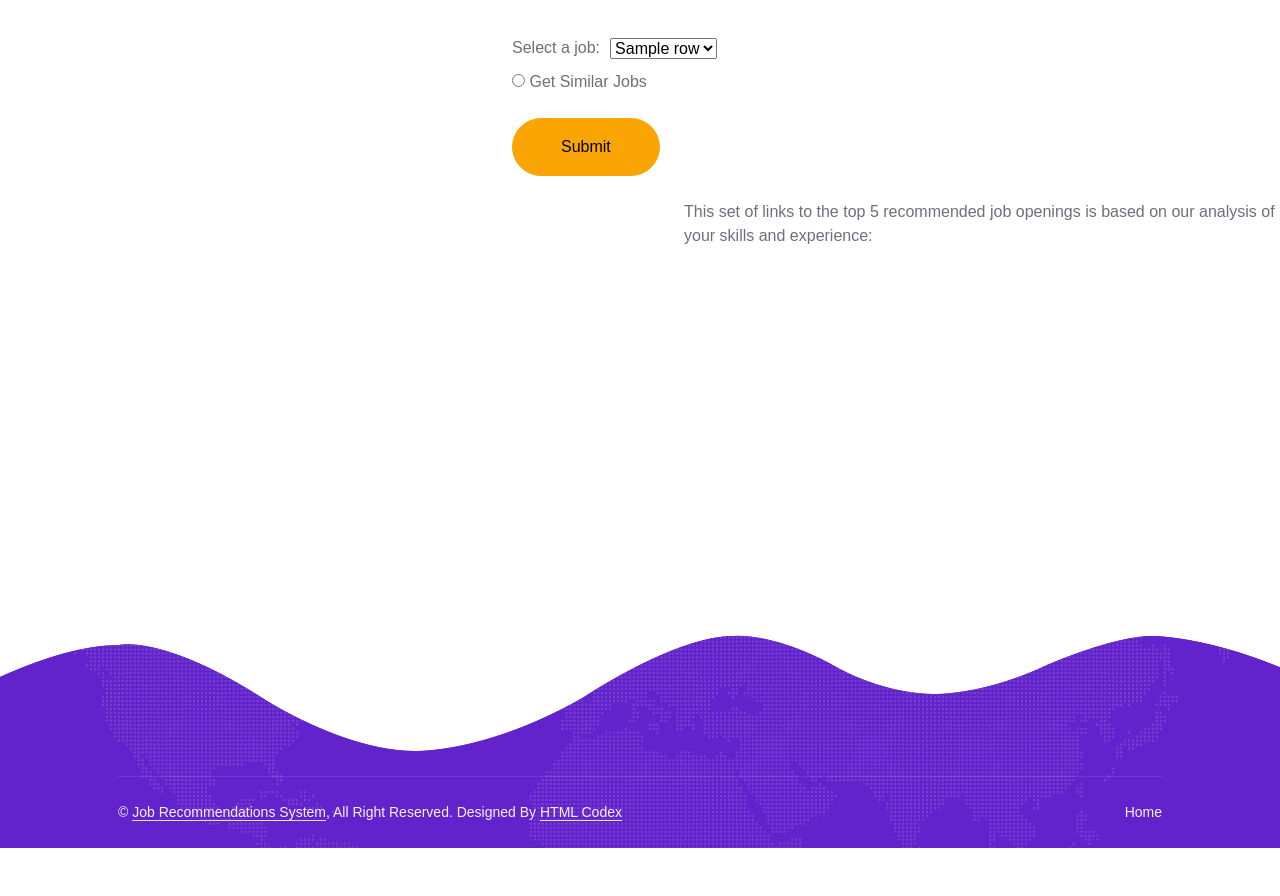
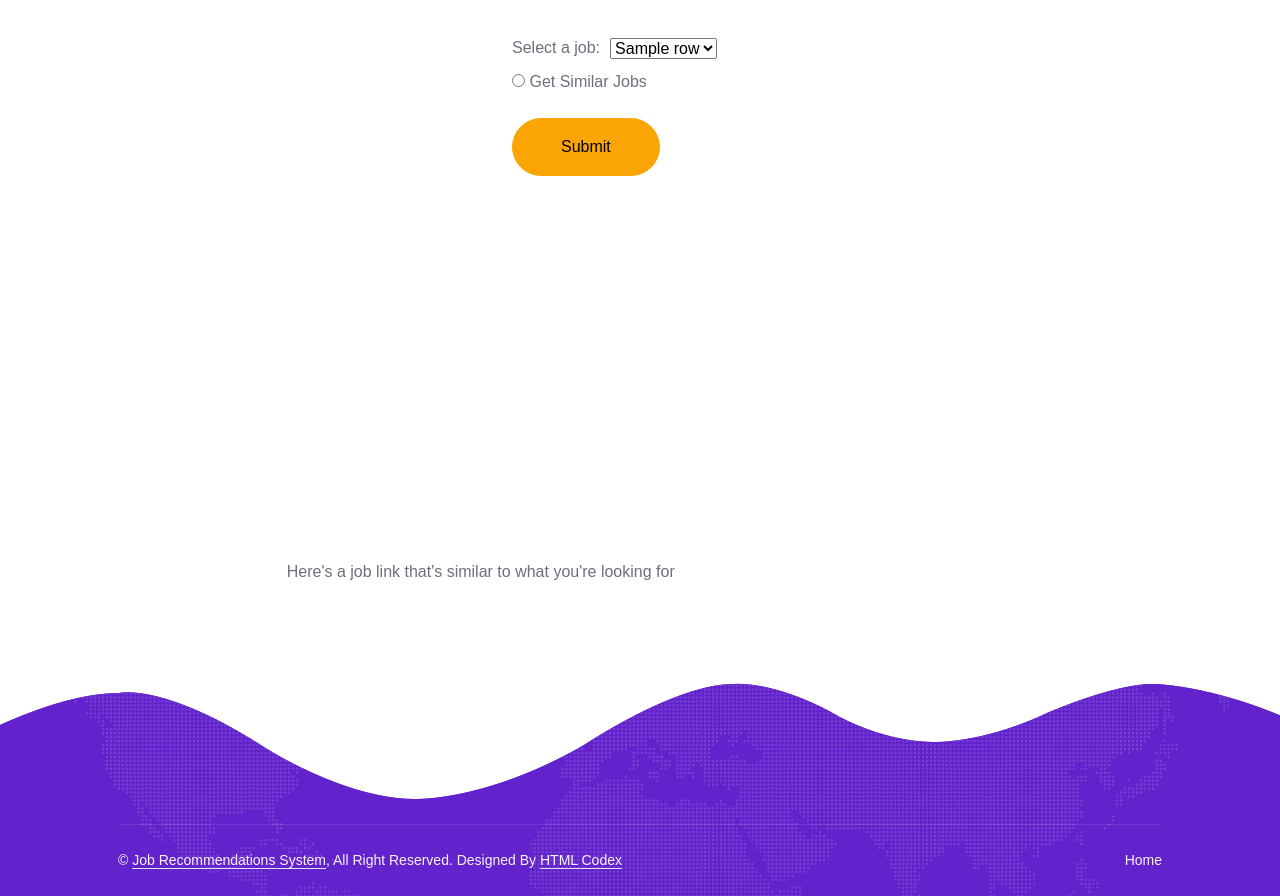
Before and after one commit to MohamedZaki33/Deploy_GP, a Flask app: template templates/recommendation_result.html in a window 1280 px wide. Shown: the part 632-1528 px from the top of the page. Before the commit the page ends 1480 px from the top, so only its background shows below. Run offline with Flask 3, Linux system fonts and the light colour scheme; the template is opened without the code that fills it: most values are stand-ins (such as "Sample title", 1, 10 or a date in 2020); parts of the project's set-up code (start-up, migrations or seed data) failed here and were passed over; some libraries are stand-ins or nearby versions.

Commit message:
Update recommendation_result.html

```diff
--- a/templates/recommendation_result.html
+++ b/templates/recommendation_result.html
@@ -131,10 +131,10 @@
         <!-- Navbar & Hero Start -->
         <div class="container-xxl position-relative p-0">
             <nav class="navbar navbar-expand-lg navbar-light px-4 px-lg-5 py-3 py-lg-0">
-<!--                <a href="" class="navbar-brand p-0">-->
+                <a href="" class="navbar-brand p-0">
                     <h1 class="m-0">Recommendation Results</h1>
 
-<!--                </a>-->
+                </a>
                 <button class="navbar-toggler" type="button" data-bs-toggle="collapse" data-bs-target="#navbarCollapse">
                     <span class="fa fa-bars"></span>
                 </button>
@@ -250,21 +250,18 @@
 <!--          </div>-->
 
           <button class="btn btn-secondary py-sm-3 px-sm-5 rounded-pill me-3 animated slideInLeft" type="submit">Submit</button>
-            <br>
-            <br>
-             <div style="margin-left: 20%;">
-              <div>
-                    <p style="margin-left: 3%;"> This set of links to the top 5 recommended job openings is based on our analysis of your skills and experience: </p>
-              </div>
-              <div id="similar-jobs"></div>
-            </div>
         </form>
 <!--      </div>-->
 
 
 <!--    </div>-->
 
-
+     <div style="margin-left: 20%;">
+      <div>
+            <p style="margin-left: 3%;"> Here's a job link that's similar to what you're looking for </p>
+      </div>
+      <div id="similar-jobs"></div>
+    </div>
 <!--    <div id="matching-cv-skills"></div>-->
 
 
@@ -320,7 +317,9 @@
         var jobTitleIndex = document.getElementById('job-select').selectedIndex;
 
         // Get the selected job title and action from the form data
-        var jobTitle = formData.get('job_title');
+
+        //var jobTitle = formData.get('job_title');
+        var jobTitle = document.getElementById('job-select').value ;
         var action = formData.get('action');
 
         // Send an AJAX request to the server to handle the form submission
```
